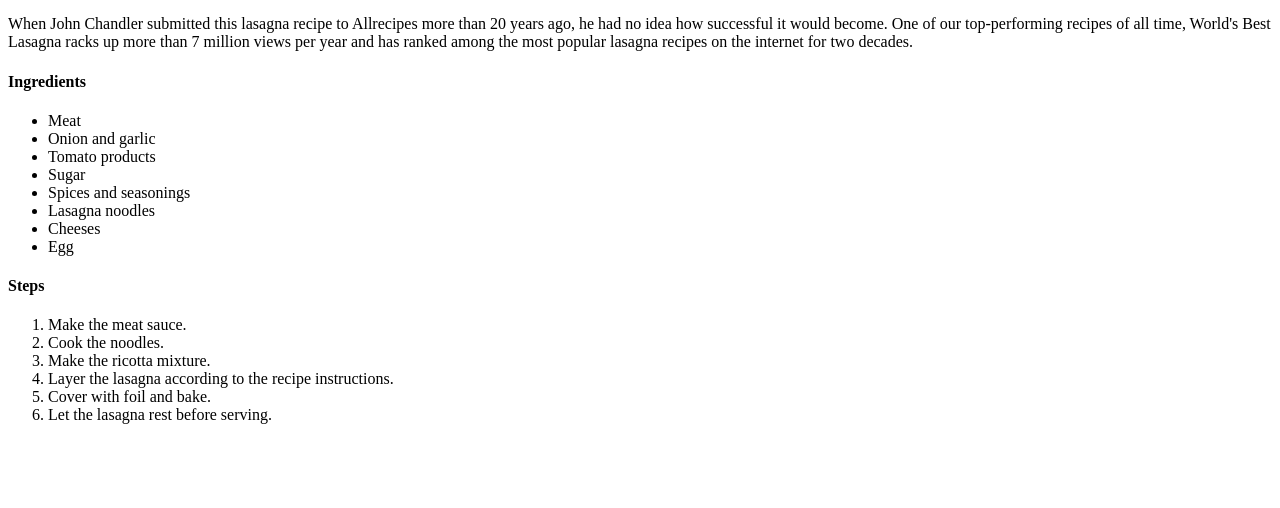
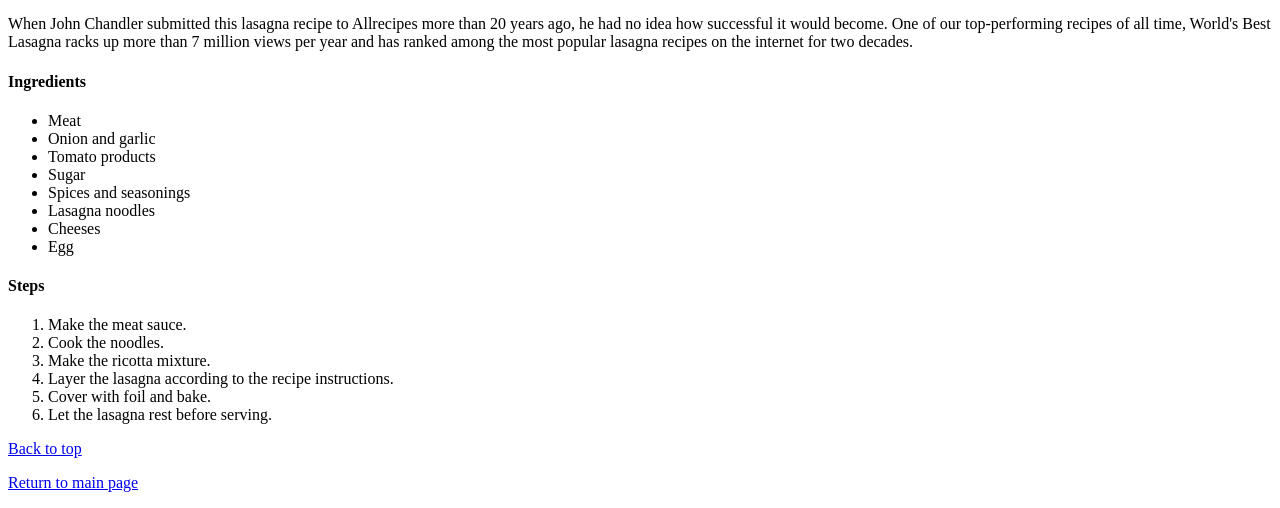
Before and after one commit to mosa1K/odin-recipes, a plain HTML site: page recipes/lasagna.html in a window 1280 px wide. Shown: the part 343-851 px from the top of the page. Before the commit the page ends 800 px from the top, so only its background shows below. Drawn offline with Linux system fonts and the light colour scheme.

Commit message:
changes to be able to get back to top of the page and to get back to main page

```diff
--- a/recipes/lasagna.html
+++ b/recipes/lasagna.html
@@ -42,3 +42,11 @@
         </ol>
     </body>
 </p>
+
+<p>
+    <a href="#top">Back to top</a>
+</p>
+
+<p>
+    <a href="file:///Users/dimi/Documents/TheOdinProject/repos/odin-recipes/index.html">Return to main page</a>
+</p>
```
Also changed, not shown: recipes/fondue.html (line endings or trailing spaces), recipes/raclette.html (line endings or trailing spaces).
